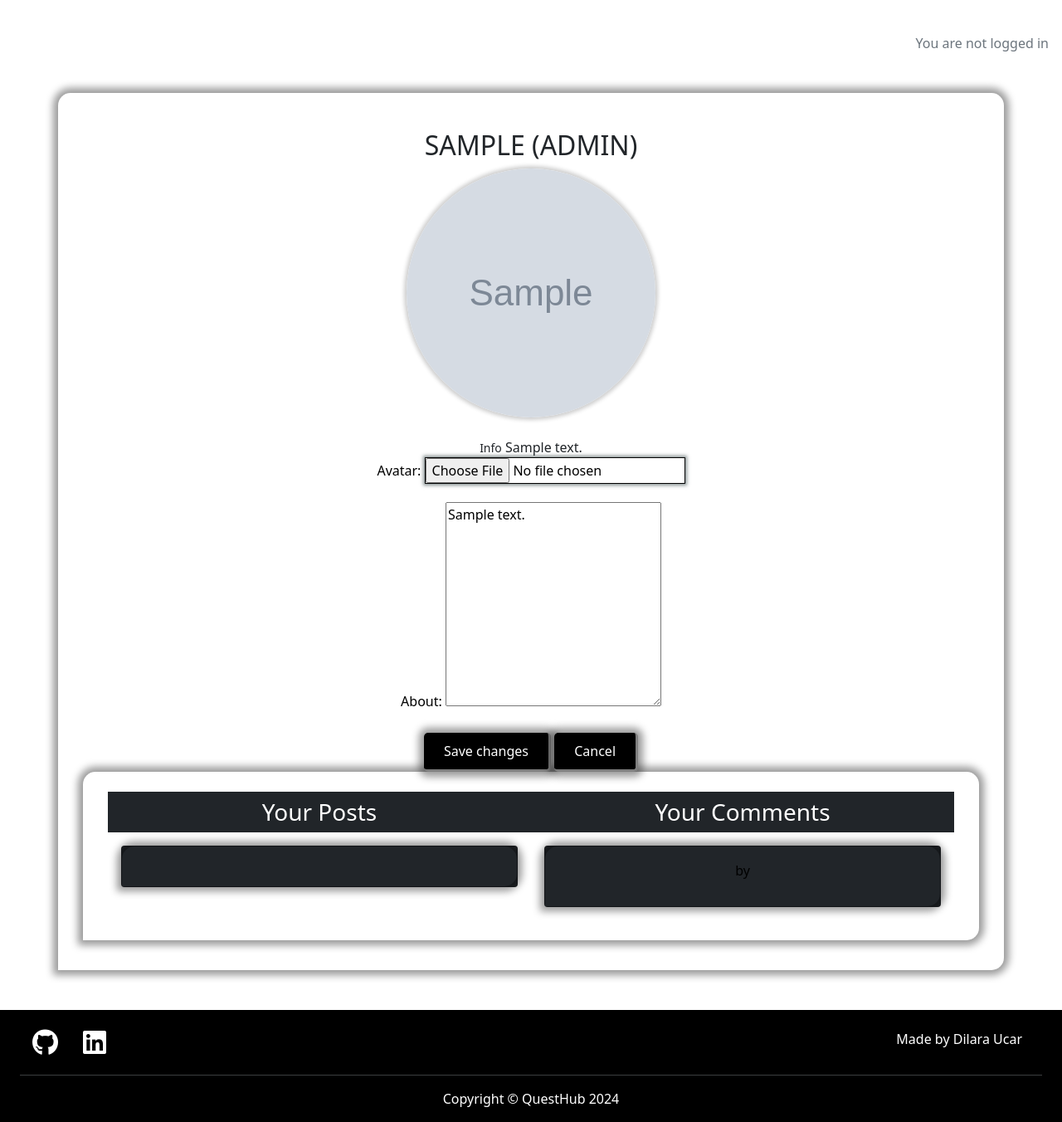
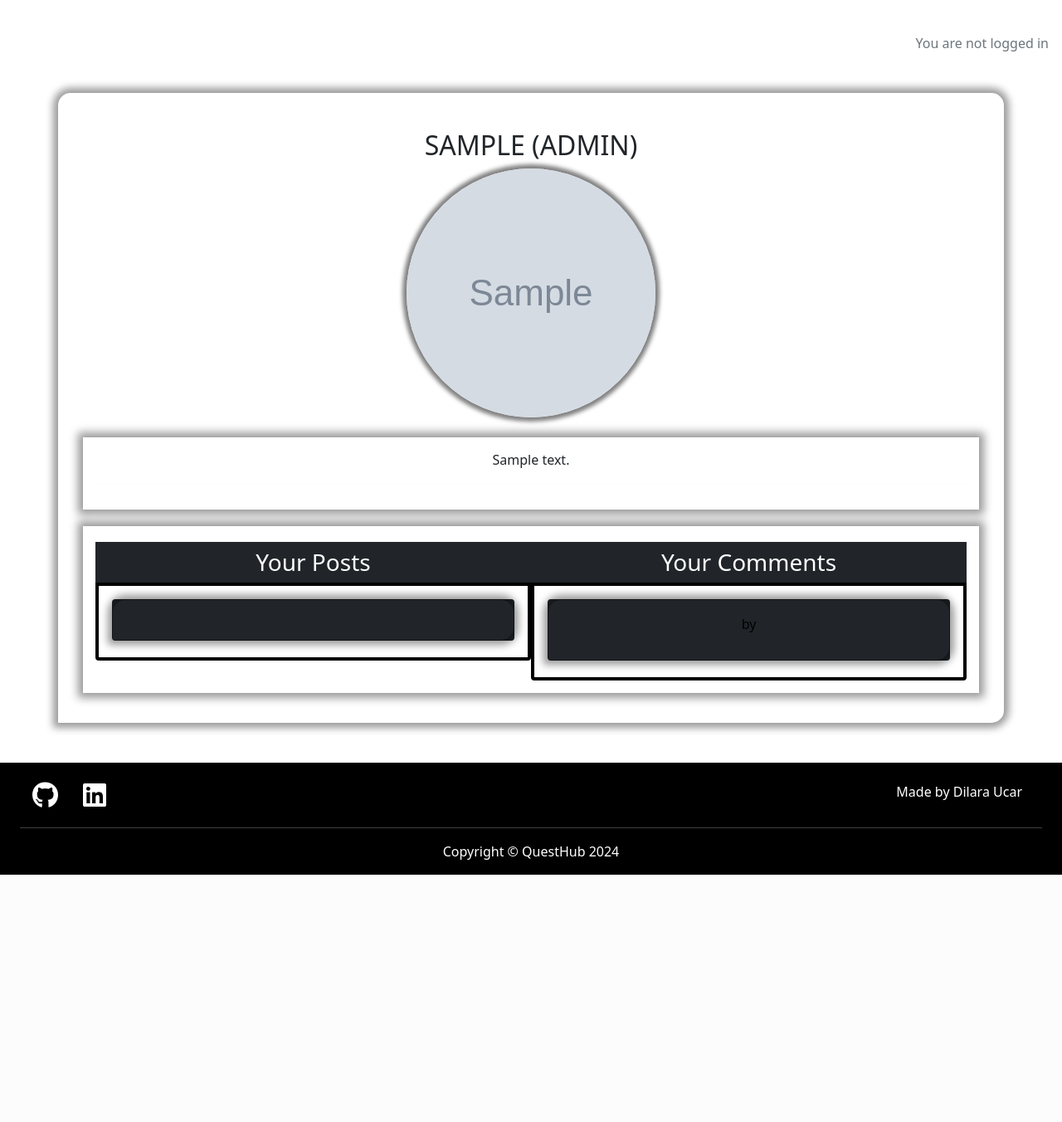
Before and after one commit to DilaraUcar/django-portfolio-project, a Django app: a page that uses templates/base.html in a window 1280 px wide. Shown: the part 126-1478 px from the top of the page at 83% size. After the commit the page ends 1180 px from the top, so only its background shows below. Run offline with Django 4.2, Linux system fonts and the light colour scheme; tables that the repository leaves empty hold one stand-in row (values such as "Sample post"); grey boxes marked "Sample" are stand-in pictures; some libraries are stand-ins or nearby versions; some web fonts are replaced.

Commit message:
Styled the profile page and started adding seacrh and adding new posts as logged in user

```diff
--- a/static/css/style.css
+++ b/static/css/style.css
@@ -48,7 +48,6 @@
 
 input {
     box-shadow: 0 0 4px 2px rgba(26, 46, 47, 0.5);
-    border: 0.5px solid;
 }
 
 label {
@@ -103,6 +102,16 @@
 }
 
 /*----------------------------------------------------------Home Page */
+#search-button {
+    position: absolute !important;
+    background: #000;
+    color: #fff;
+    cursor: pointer;
+}
+
+.search-input {
+    padding-left: 5px;
+}
 
 /*--------------------------------------------Posts */
 
@@ -264,7 +273,7 @@
 
 .about-round {
     border-radius: 50%;
-    box-shadow: 0 0 5px 3px rgba(0, 0, 0, 0.2);
+    box-shadow: 0 0 5px 5px rgba(0, 0, 0, 0.5);
 }
 
 /*--------------------------------------------------------------Signup Page */
@@ -275,6 +284,36 @@
 
 .link-color:hover {
     color: #000b7e;
+}
+
+/*--------------------------------------------------------------Profile Page */
+#about {
+    box-shadow: 0 0 10px 6px rgba(0, 0, 0, 0.4);
+    padding: 15px;
+    margin-bottom: 20px;
+}
+
+.post-comment-container {
+    box-shadow: 0 0 10px 6px rgba(0, 0, 0, 0.4);
+    padding: 15px;
+    margin-bottom: 20px;
+    width: auto;
+}
+
+#edit-about textarea {
+    width: 100%;
+    padding: 10px;
+}
+
+#edit-about label {
+    display: none;
+}
+
+.posts-wrapper {
+    border-radius: 0 0 4px 4px;
+    border: 4px solid #000;
+    max-height: 500px;
+    overflow-y: auto;
 }
 
 /*--------------------------------------------------------------Media Queries */
--- a/static/js/profile.js
+++ b/static/js/profile.js
@@ -1,14 +1,29 @@
-function editAbout() {
-    document.getElementById("about").style.display = "none";
-    document.getElementById("edit-about").style.display = "block";
-}
+document.addEventListener('DOMContentLoaded', function() {
+    // Function to toggle between showing/hiding the edit form
+    function editAbout() {
+        console.log("edit about called");
+        document.getElementById('about').style.display = 'none';
+        document.getElementById('edit-about').style.display = 'block';
+    }
 
-function cancelEdit() {
-    document.getElementById("edit-about").style.display = "none";
-    document.getElementById("about").style.display = "block";
-}
+    // Function to cancel editing and revert back to displaying profile information
+    function cancelEdit() {
+        console.log("cancel edit called");
+        document.getElementById('edit-about').style.display = 'none';
+        document.getElementById('about').style.display = 'block';
+    }
 
-// Ensure the edit form is hidden by default
-document.addEventListener("DOMContentLoaded", function () {
-    document.getElementById("edit-about").style.display = "none";
+    // Function to confirm deletion of account
+    document.getElementById('btn-delete').addEventListener('click', function() {
+        // Show the delete confirmation modal
+        var deleteModal = new bootstrap.Modal(document.getElementById('deleteAccountModal'));
+        deleteModal.show();
+    });
+
+    // Ensure that the edit button is properly linked to the editAbout function
+    document.getElementById('edit-btn').addEventListener('click', editAbout);
+    console.log("edit button = ", document.getElementById('edit-btn'));
+
+    // Ensure that the cancel button is properly linked to the cancelEdit function
+    document.querySelector('#edit-about .btn-secondary').addEventListener('click', cancelEdit);
 });
--- a/templates/base.html
+++ b/templates/base.html
@@ -100,9 +100,9 @@
     </div>
     <main>
         {% if user.is_authenticated %}
-            <p class="text-end m-3 mb-0 mt-0 text-muted">Hello {{ user }}!</p>
-            {% else %}
-            <p class="text-end m-3 mb-0 mt-0 text-muted">You are not logged in</p>
+        <p class="text-end m-3 mb-0 mt-0 text-muted">Hello {{ user }}!</p>
+        {% else %}
+        <p class="text-end m-3 mb-0 mt-0 text-muted">You are not logged in</p>
         {% endif %}
         {% block content %}
         <!-- Content Goes here -->
@@ -141,6 +141,9 @@
 
     <!-- Custom JS to auto-dismiss messages -->
     <script src="{% static 'js/messages-dismiss.js' %}"></script>
+
+    <script src="{% static 'js/profile.js' %}"></script>
+
 </body>
 
 </html>
--- a/user_profile/models.py
+++ b/user_profile/models.py
@@ -8,7 +8,7 @@
 class Profile(models.Model):
     user = models.OneToOneField(
         User, on_delete=models.CASCADE, related_name='profile')
-    about = models.CharField(max_length=500, default="No bio...")
+    about = models.CharField(max_length=500, default="Add bio...")
     avatar = models.ImageField(upload_to='media/', default='images/nobody.jpg')
 
     def __str__(self):
--- a/user_profile/templates/user_profile/profile.html
+++ b/user_profile/templates/user_profile/profile.html
@@ -10,40 +10,37 @@
                 <h2 class="text-uppercase">{{ profile.user.username }}{% if profile.user.is_staff %} (Admin){% endif %}
                 </h2>
                 <!-- If user has no avatar, use placeholder -->
-                <img class="about-round" src="
-                {% if profile.avatar.url %}
-                {{ profile.avatar.url }}
-                {% else %}
-                {% static 'images/nobody.jpg' %}
-                {% endif %}"
-                alt="{{ profile.user }}'s avatar." width="300" height="300">
-
+                <img class="about-round"
+                    src="{% if profile.avatar and profile.avatar.url %}{{ profile.avatar.url }}{% else %}{% static 'images/nobody.jpg' %}{% endif %}"
+                    alt="{{ profile.user }}'s avatar." width="300" height="300">
             </div>
             <!-- "About me" section -->
             <div id="about">
-                <small>Info</small>
-                {{ profile.about | safe }}
+                {{ profile.about|safe }}
+                <hr>
                 {% if profile.user == user %}
                 <!-- Edit and delete profile -->
-                <button class="btn btn-style px-4 mx-auto" onclick="editAbout()">
+                <button id="edit-btn" class="btn btn-style px-4 mx-auto">
                     Edit profile
                 </button>
                 {% endif %}
             </div>
             <!-- Edit profile form -->
-            <div id="edit-about">
-                <form method="post" enctype="multipart/form-data">
+            <div id="edit-about" style="display: none;">
+                <form id="edit-form" method="post" enctype="multipart/form-data" class="summernote-form">
+                    {% csrf_token %}
                     {{ profile_form.as_p }}
-                    {% csrf_token %}
-                    <button type="submit" class="btn btn-primary px-4 mx-auto">Save changes</button>
-                    <button type="button" class="btn btn-primary px-4 mx-auto" onclick="cancelEdit()">
-                        Cancel
-                    </button>
+                    <div class="pb-3">
+                        <button type="submit" class="btn btn-primary px-4 mx-auto">Save changes</button>
+                        <button type="button" class="btn btn-secondary px-4 mx-auto">
+                            Cancel
+                        </button>
+                    </div>
                 </form>
             </div>
         </div>
     </div>
-    <div class="container card-body mb-3">
+    <div class="container mb-3 post-comment-container">
         <div class="row text-center">
             <div class="col-lg-6 text-white mt-1">
                 <h3 class="text-fade bg-dark p-2 mb-0">Your Posts</h3>
@@ -52,8 +49,8 @@
                     <a href="{% url 'post_detail' post.slug %}" class="post-link">
                         <div class="card bg-dark mb-1">
                             <div class="card-body">
-                                <h5 class="card-title">{{ post.title | safe }}</h5>
-                                {{ post.body | safe | linebreaks }}
+                                <h5 class="card-title">{{ post.title|safe }}</h5>
+                                {{ post.body|safe|linebreaks }}
                             </div>
                         </div>
                     </a>
@@ -70,10 +67,10 @@
                         <div class="card bg-dark mb-1">
                             <div class="card-body">
                                 <h5 class="card-title">
-                                    {{ comment.post.title | safe }}
+                                    {{ comment.post.title|safe }}
                                     <span class="h6"> by {{ comment.post.writer }}</span>
                                 </h5>
-                                <p class="card-text">{{ comment.body | safe | linebreaks }}</p>
+                                <p class="card-text">{{ comment.body|safe|linebreaks }}</p>
                             </div>
                         </div>
                     </a>
@@ -106,14 +103,10 @@
                 Are you sure you want to delete your account?
             </div>
             <div class="modal-footer">
-                <button type="button" class="btn btn-primary text-uppercase" data-bs-dismiss="modal">Cancel</button>
-                <button type="button" class="btn btn-danger text-uppercase" data-bs-dismiss="modal"
-                    id="confirmDelete">Delete</button>
+                <button type="button" class="btn btn-secondary text-uppercase" data-bs-dismiss="modal">Cancel</button>
+                <button type="button" class="btn btn-danger text-uppercase" id="confirmDelete">Delete</button>
             </div>
         </div>
     </div>
 </div>
 {% endblock %}
-{% block extras %}
-<script src="{% static 'js/profile.js' %}"></script>
-{% endblock %}
```
Also changed, not shown: hello_world/templates/index.html (+25 -2 lines), static/js/script.js (added).
